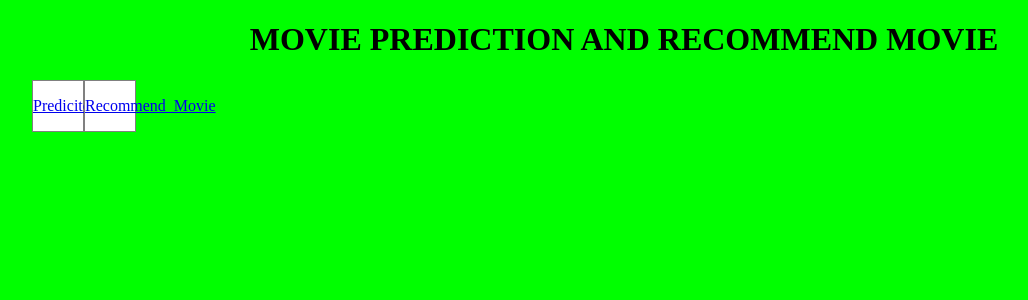
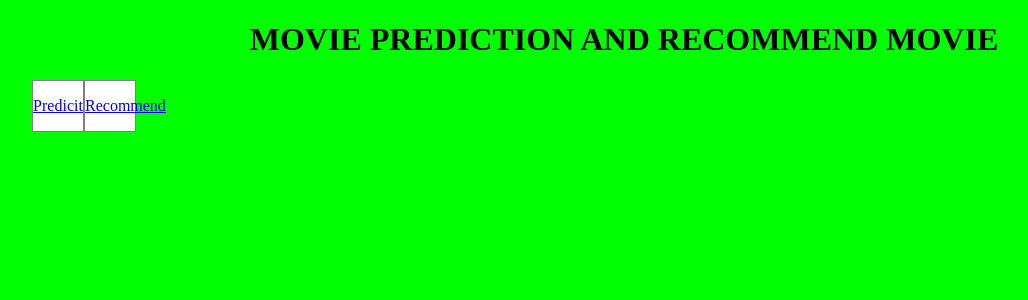
Before and after one commit to nk180010/movieData_prediction_and_recommended, a Flask app: page / in a window 1280 px wide. Shown: the top 300 px of the page, without its empty margins (16-1044 px from the left). Run offline with Flask 2, Linux system fonts and the light colour scheme; parts of the project's set-up code (start-up, migrations or seed data) failed here and were passed over.

Commit message:
Update index.html

```diff
--- a/templates/index.html
+++ b/templates/index.html
@@ -9,8 +9,8 @@
         <center>
         <div id="contanier">
         <ul>
-        <li>  <a href="{{ url_for('predicts')}}">Prediciton</a></li>
-        <li> <a href="{{ url_for('reco')}}">Recommend_Movie</a></li>
+        <li>  <a href="{{ url_for('predicts')}}">Predicit</a></li>
+        <li> <a href="{{ url_for('reco')}}">Recommend</a></li>
         </ul>
        </div>
        </center>
```
